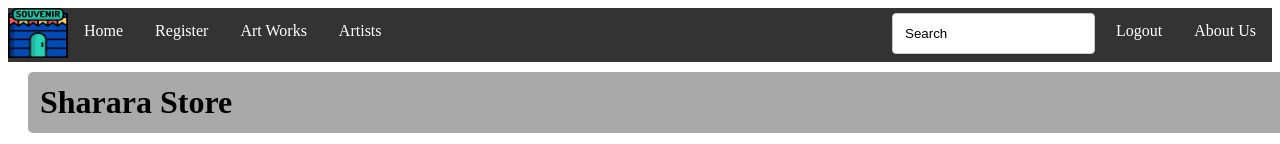
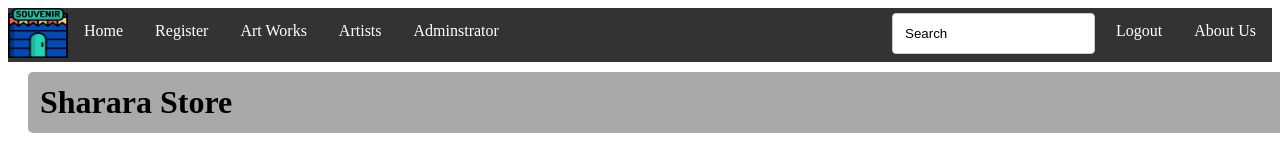
Before and after one commit to saleemhamo/web_project_2019, a PHP site: page /Home.php in a window 1280 px wide. Shown: the top 144 px of the page. Run offline with PHP 8.4, Linux system fonts and the light colour scheme; some libraries are stand-ins or nearby versions.

```diff
--- a/header.php
+++ b/header.php
@@ -17,7 +17,7 @@
         <li><a href="Registration.php">Register</a></li>
         <li><a href="">Art Works</a></li>
         <li><a href="" >Artists</a></li>
-
+        <li><a href="" >Adminstrator</a></li>
         <li style="float:right"><a href="">About Us</a></li>
         <li style="float:right"><a href="logout.php">Logout</a></li>
         <li style="float:right; padding: 5px"><input type="text" value="Search"></li>
```
